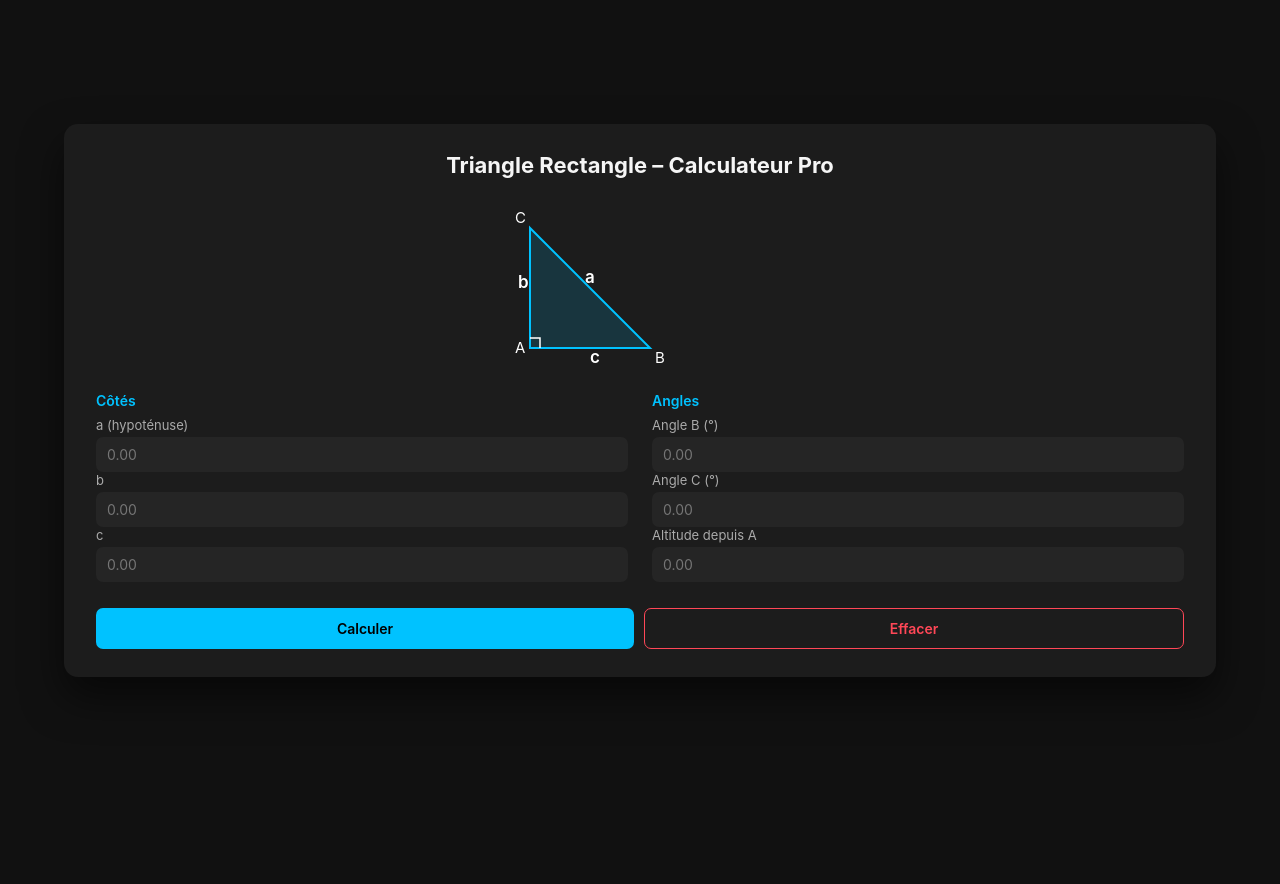
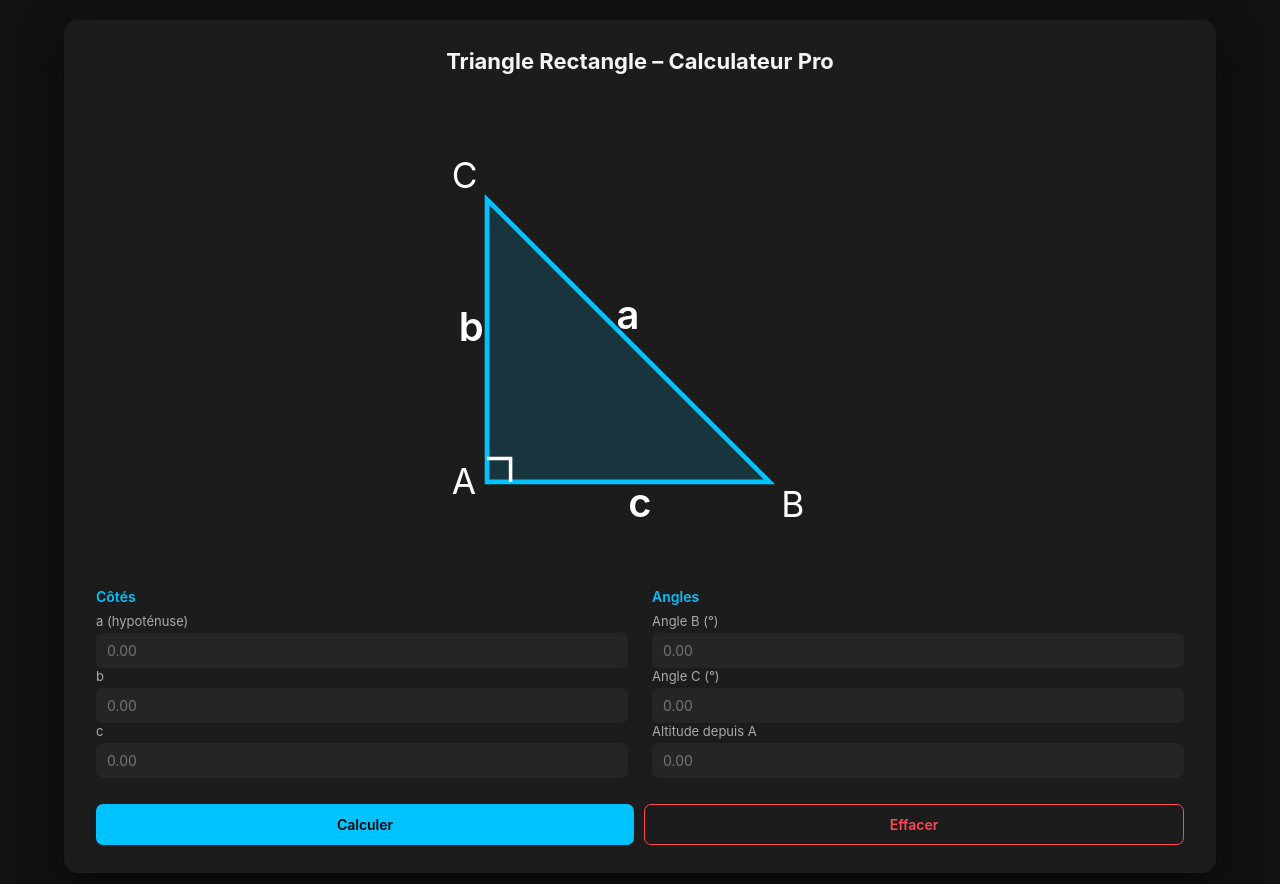
Before and after one commit to ewody/TC_v2, a plain HTML site: page index.html in a window 1280 px wide. Before the commit the page ends 800 px from the top, so only its background shows below. Drawn offline with Linux system fonts and the light colour scheme.

Commit message:
Update index.html

```diff
--- a/index.html
+++ b/index.html
@@ -27,7 +27,7 @@ button{flex:1;padding:11px;border:none;border-radius:7px;font-size:14px;font-wei
 
   <!-- Triangle interactif -->
   <div class="svg-box">
-    <svg id="svg" width="260" height="170" viewBox="0 0 260 170">
+    <svg id="svg" width="400" height="470" viewBox="0 0 170 170">
       <polygon id="poly" points="20,150 240,150 20,20" fill="#00C2FF" fill-opacity=".15" stroke="#00C2FF" stroke-width="2"/>
       <!-- Étiquettes côtés (minuscules) -->
       <text id="labelA" font-size="17" fill="#fff" font-weight="600">a</text>
```
